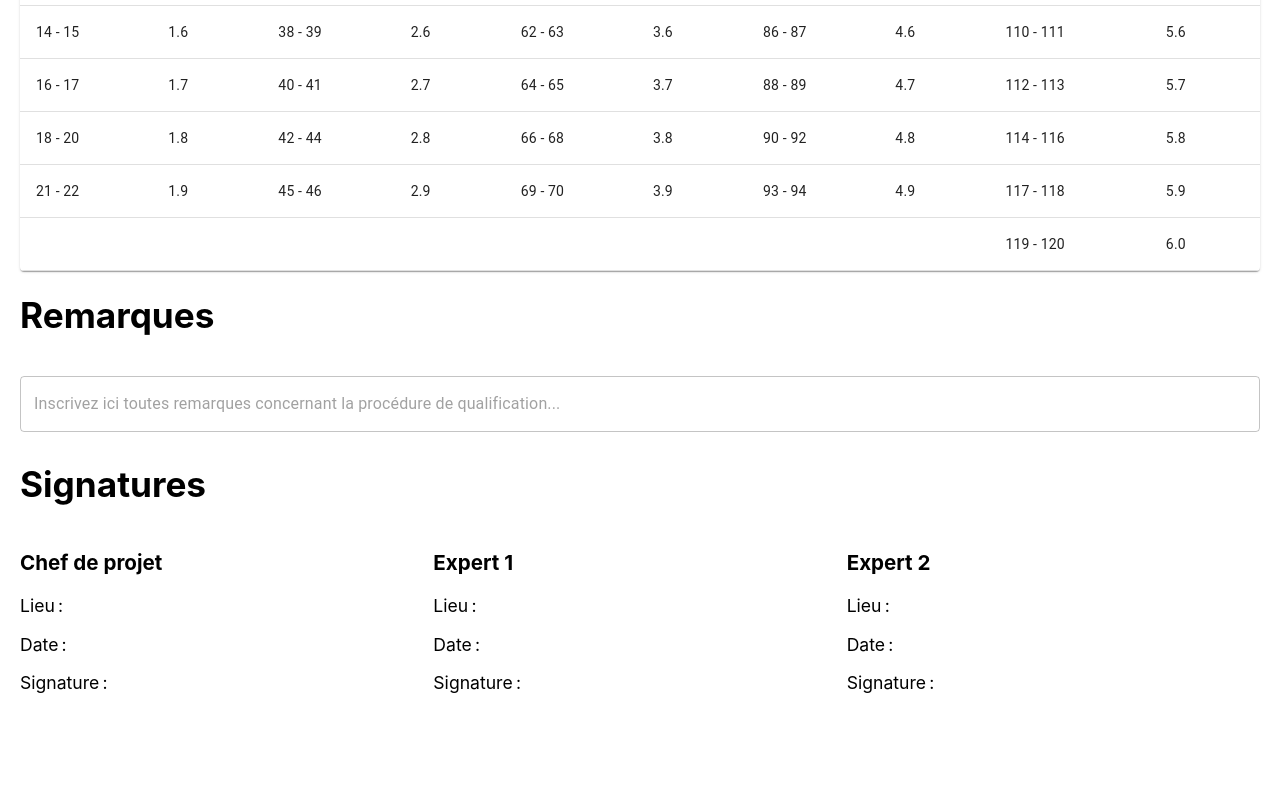
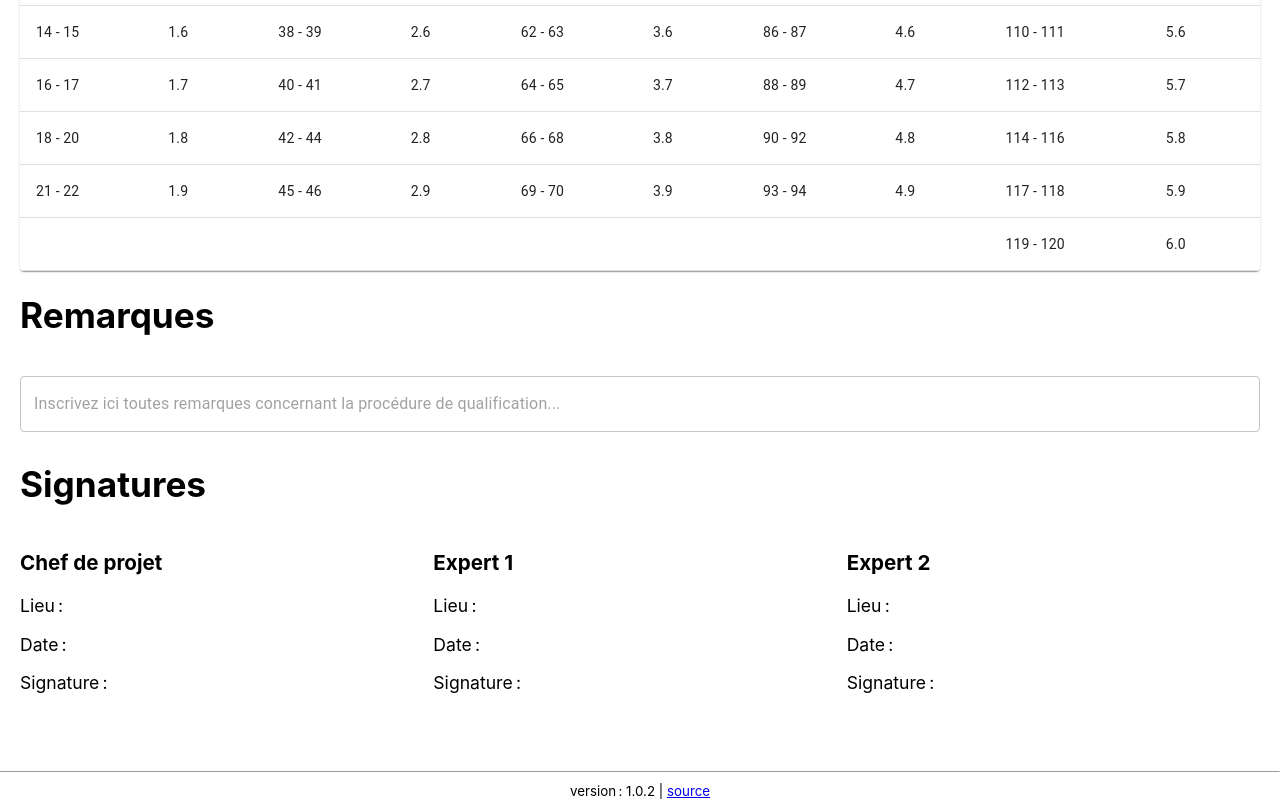
Before and after one commit to ponsfrilus/evaluation-TPI, a React (Create React App) app: page / in a window 1280 px wide. Shown: the part 5656-6456 px from the top of the page. Before the commit the page ends 6387 px from the top, so only its background shows below. Built offline with nearby package versions, Linux system fonts and the light colour scheme.

Commit message:
[feature] add a footer componement

```diff
--- a/src/App.css
+++ b/src/App.css
@@ -42,6 +42,11 @@ li {
   font-weight: bold;
   text-align: center;
   vertical-align: bottom;
+}
+
+.footer {
+  padding-top: 2em;
+  text-align: center;
 }
 
 @media print {
--- a/src/App.js
+++ b/src/App.js
@@ -7,6 +7,7 @@ import { EvaluationComment } from './components/EvaluationComment.js'
 import { EvaluationSign } from './components/EvaluationSign.js'
 import { EvaluationPersons } from './components/EvaluationPersons'
 import { EvaluationGrid } from './components/EvaluationGrid.js'
+import { Footer } from './components/Footer.js'
 
 import {
   LocalStorageSave,
@@ -98,6 +99,7 @@ function App() {
           </div>
         </form>
       </div>
+      <Footer />
     </div>
   )
 }
--- /dev/null
+++ b/src/components/Footer.js
@@ -0,0 +1,16 @@
+import React from 'react'
+import pck from '../../package.json'
+
+class Footer extends React.Component {
+  render() {
+    return (
+      <div className="footer no-print">
+        <hr size={1}/>
+        <small>
+          version&thinsp;:&nbsp;{pck.version}&nbsp;|&nbsp;<a href="https://github.com/ponsfrilus/evaluation-TPI" target="_blank" rel="noreferrer">source</a>
+        </small>
+      </div>
+      )}
+}
+
+export { Footer }
```
Also changed, not shown: package.json (+7 -2 lines).
